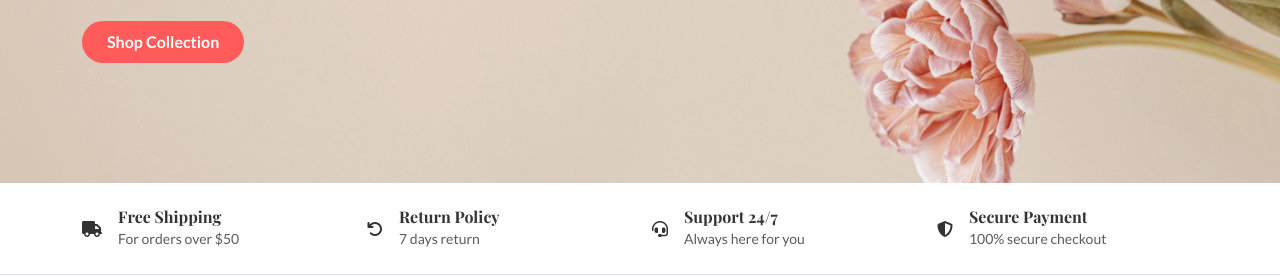
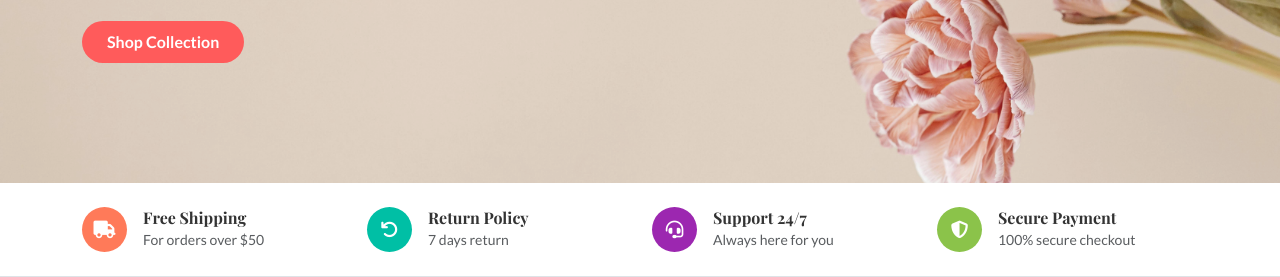
Before and after one commit to madhushankaspn/Flower-Shop-UI, a plain HTML site: page index.html in a window 1280 px wide. Shown: the part 589-866 px from the top of the page. Drawn offline with nearby package versions, Linux system fonts and the light colour scheme.

```diff
--- a/style.css
+++ b/style.css
@@ -100,3 +100,21 @@
         font-size: 4.5rem;
     }
 }
+/* --- Features Strip Styles --- */
+.feature-icon {
+    width: 45px;
+    height: 45px;
+    border-radius: 50%;
+    display: flex;
+    align-items: center;
+    justify-content: center;
+    color: white;
+    font-size: 1.1rem;
+    flex-shrink: 0; /* වචන දිග වුණත් රවුම පොඩි වෙන එක නවත්වනවා */
+}
+
+/* Feature Colors */
+.bg-orange { background-color: #ff7a59; }
+.bg-teal { background-color: #00bfa5; }
+.bg-purple { background-color: #9c27b0; }
+.bg-green { background-color: #8bc34a; }
```
Also changed, not shown: images/1.jpg (added), 3 other files.
